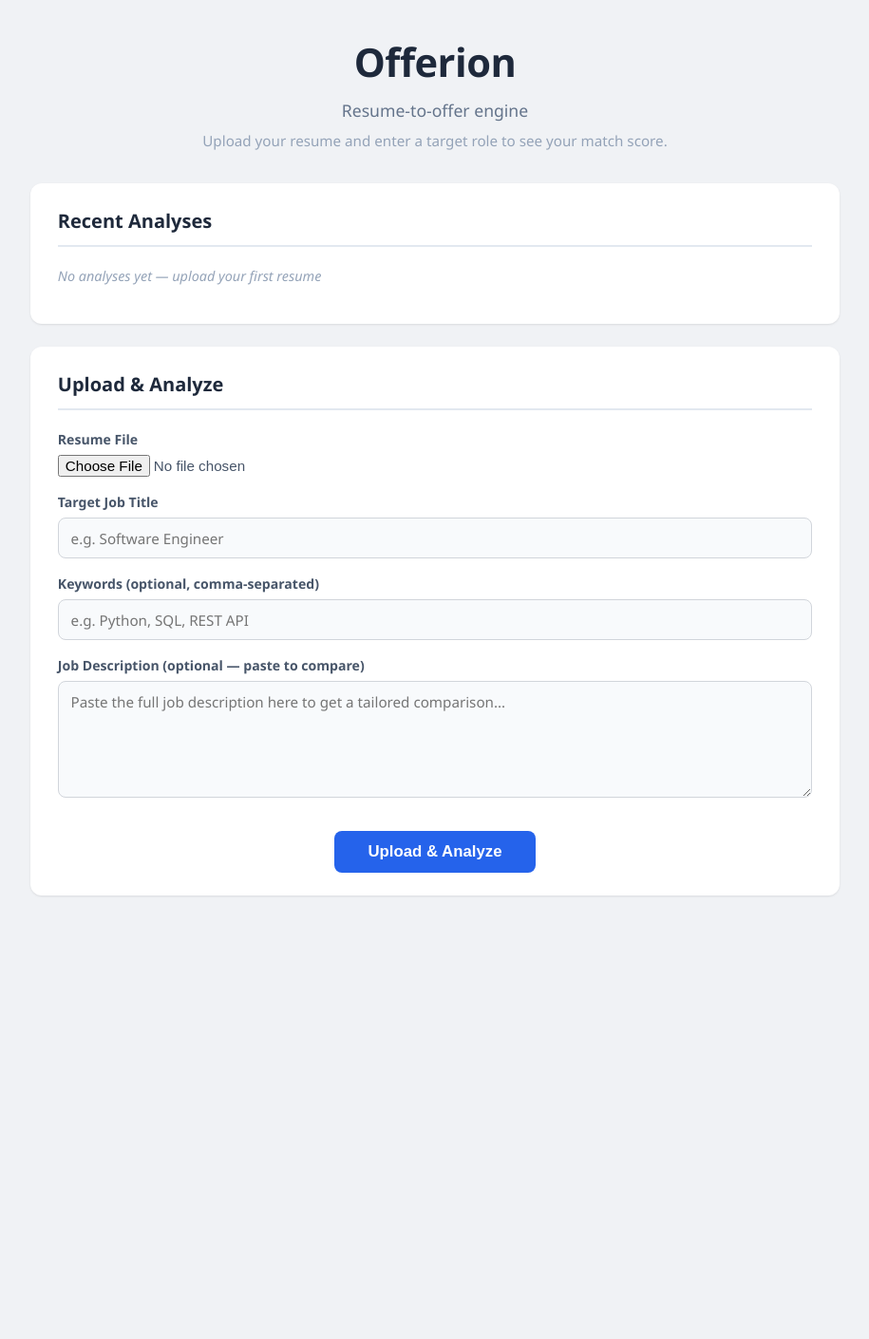
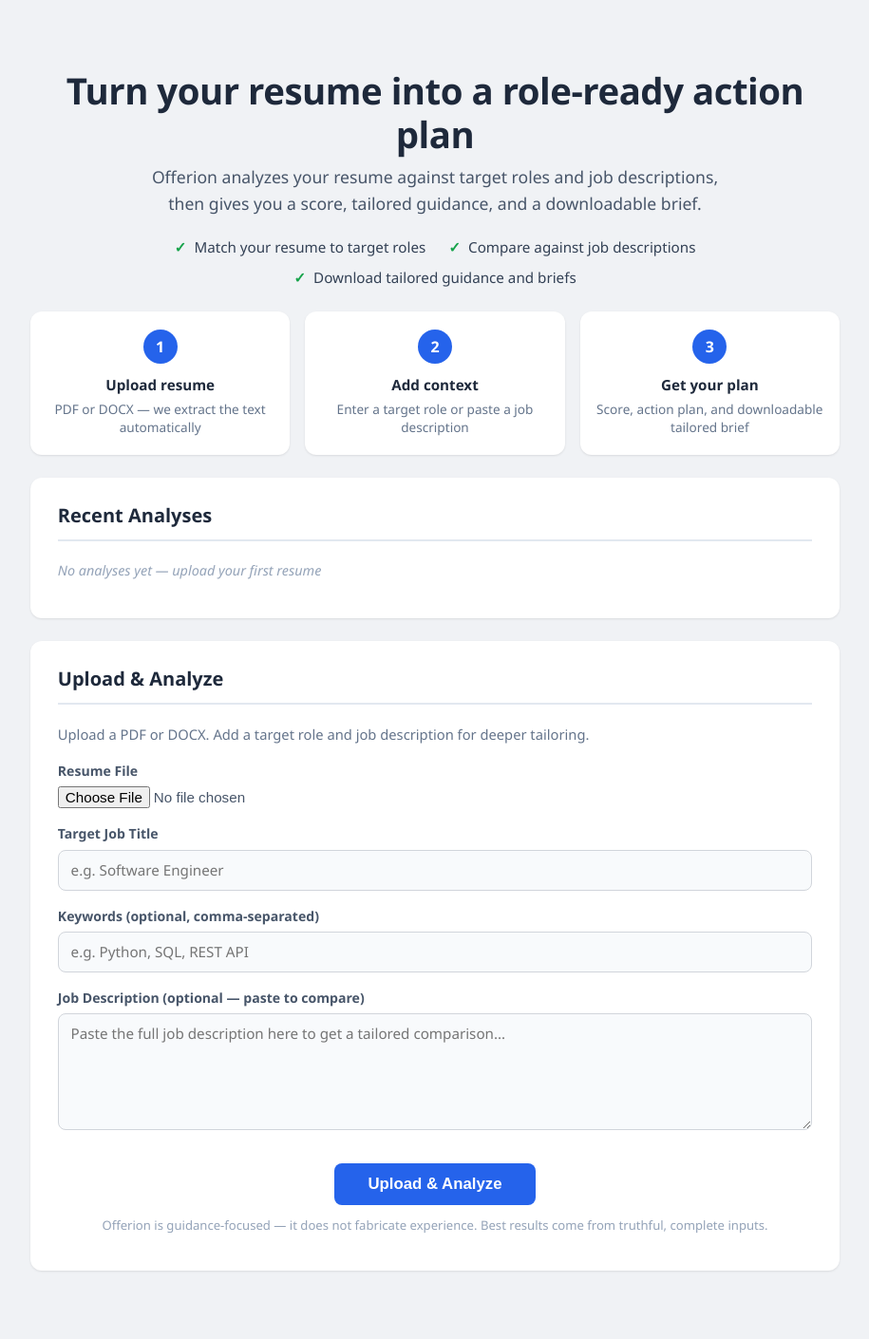
Before and after one commit to ukaismail-del/Offerion, a Flask app: page / in a window 1280 px wide. Shown: the whole page at 95% size, without its empty margins (182-1097 px from the left). Before the commit the page ends 944 px from the top, so only its background shows below. Run offline with Flask 3, Linux system fonts and the light colour scheme; parts of the project's set-up code (start-up, migrations or seed data) failed here and were passed over.

Commit message:
M20: improve landing value and conversion flow

```diff
--- a/app/templates/index.html
+++ b/app/templates/index.html
@@ -646,17 +646,142 @@
         color: #94a3b8;
         font-style: italic;
       }
+
+      /* --- Hero --- */
+      .hero {
+        text-align: center;
+        padding: 2.5rem 1rem 1.5rem;
+      }
+      .hero h1 {
+        font-size: 2.4rem;
+        font-weight: 800;
+        color: #1e293b;
+        letter-spacing: -0.5px;
+        margin: 0 0 0.5rem 0;
+        line-height: 1.2;
+      }
+      .hero .hero-sub {
+        font-size: 1.1rem;
+        color: #475569;
+        margin: 0 0 1.2rem 0;
+        max-width: 600px;
+        margin-left: auto;
+        margin-right: auto;
+      }
+      .hero-benefits {
+        list-style: none;
+        padding: 0;
+        margin: 0 auto;
+        display: flex;
+        flex-wrap: wrap;
+        justify-content: center;
+        gap: 0.5rem 1.5rem;
+      }
+      .hero-benefits li {
+        font-size: 0.95rem;
+        color: #334155;
+        padding-left: 1.3rem;
+        position: relative;
+      }
+      .hero-benefits li::before {
+        content: "\2713";
+        position: absolute;
+        left: 0;
+        color: #16a34a;
+        font-weight: 700;
+      }
+
+      /* --- How It Works --- */
+      .how-strip {
+        display: flex;
+        gap: 1rem;
+        margin-bottom: 1.5rem;
+      }
+      .how-step {
+        flex: 1;
+        background: #fff;
+        border-radius: 12px;
+        padding: 1.2rem 1rem;
+        text-align: center;
+        box-shadow: 0 1px 3px rgba(0,0,0,0.06), 0 1px 2px rgba(0,0,0,0.04);
+      }
+      .how-num {
+        display: inline-flex;
+        align-items: center;
+        justify-content: center;
+        width: 36px;
+        height: 36px;
+        border-radius: 50%;
+        background: #2563eb;
+        color: #fff;
+        font-weight: 700;
+        font-size: 1rem;
+        margin-bottom: 0.6rem;
+      }
+      .how-step h3 {
+        font-size: 0.95rem;
+        font-weight: 700;
+        color: #1e293b;
+        margin: 0 0 0.25rem 0;
+      }
+      .how-step p {
+        font-size: 0.85rem;
+        color: #64748b;
+        margin: 0;
+        line-height: 1.4;
+      }
+      @media (max-width: 640px) {
+        .how-strip {
+          flex-direction: column;
+        }
+        .hero h1 {
+          font-size: 1.8rem;
+        }
+      }
+
+      /* --- Trust note --- */
+      .trust-note {
+        text-align: center;
+        font-size: 0.82rem;
+        color: #94a3b8;
+        margin-top: 0.8rem;
+        line-height: 1.5;
+      }
     </style>
   </head>
   <body>
     <div class="container">
-      <!-- Header -->
-      <div class="header">
-        <h1>Offerion</h1>
-        <p class="subtitle">Resume-to-offer engine</p>
-        <p class="description">
-          Upload your resume and enter a target role to see your match score.
+      <!-- Hero -->
+      <div class="hero">
+        <h1>Turn your resume into a role-ready action plan</h1>
+        <p class="hero-sub">
+          Offerion analyzes your resume against target roles and job descriptions,
+          then gives you a score, tailored guidance, and a downloadable brief.
         </p>
+        <ul class="hero-benefits">
+          <li>Match your resume to target roles</li>
+          <li>Compare against job descriptions</li>
+          <li>Download tailored guidance and briefs</li>
+        </ul>
+      </div>
+
+      <!-- How It Works -->
+      <div class="how-strip">
+        <div class="how-step">
+          <div class="how-num">1</div>
+          <h3>Upload resume</h3>
+          <p>PDF or DOCX &mdash; we extract the text automatically</p>
+        </div>
+        <div class="how-step">
+          <div class="how-num">2</div>
+          <h3>Add context</h3>
+          <p>Enter a target role or paste a job description</p>
+        </div>
+        <div class="how-step">
+          <div class="how-num">3</div>
+          <h3>Get your plan</h3>
+          <p>Score, action plan, and downloadable tailored brief</p>
+        </div>
       </div>
 
       <!-- Recent Analyses -->
@@ -688,6 +813,9 @@
       <div class="card form-card">
         <h2 class="card-title">Upload &amp; Analyze</h2>
         <hr class="card-divider" />
+        <p style="font-size:0.92rem;color:#64748b;margin:0 0 1rem 0;">
+          Upload a PDF or DOCX. Add a target role and job description for deeper tailoring.
+        </p>
         <form method="POST" enctype="multipart/form-data">
           <label class="form-label" for="resume">Resume File</label>
           <input
@@ -730,6 +858,10 @@
               Upload &amp; Analyze
             </button>
           </div>
+          <p class="trust-note">
+            Offerion is guidance-focused &mdash; it does not fabricate experience.
+            Best results come from truthful, complete inputs.
+          </p>
         </form>
       </div>
 
```
Also changed, not shown: README.md.
